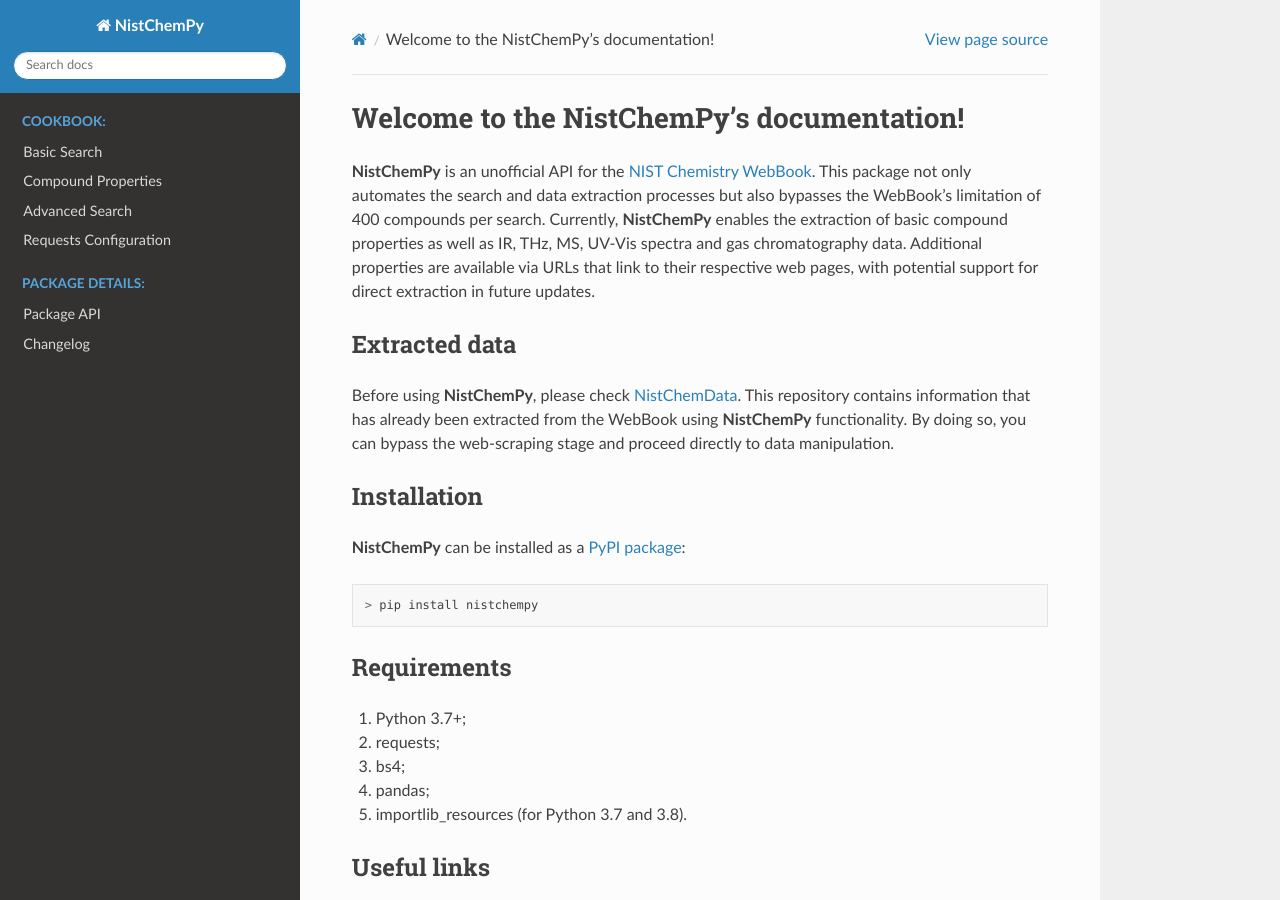
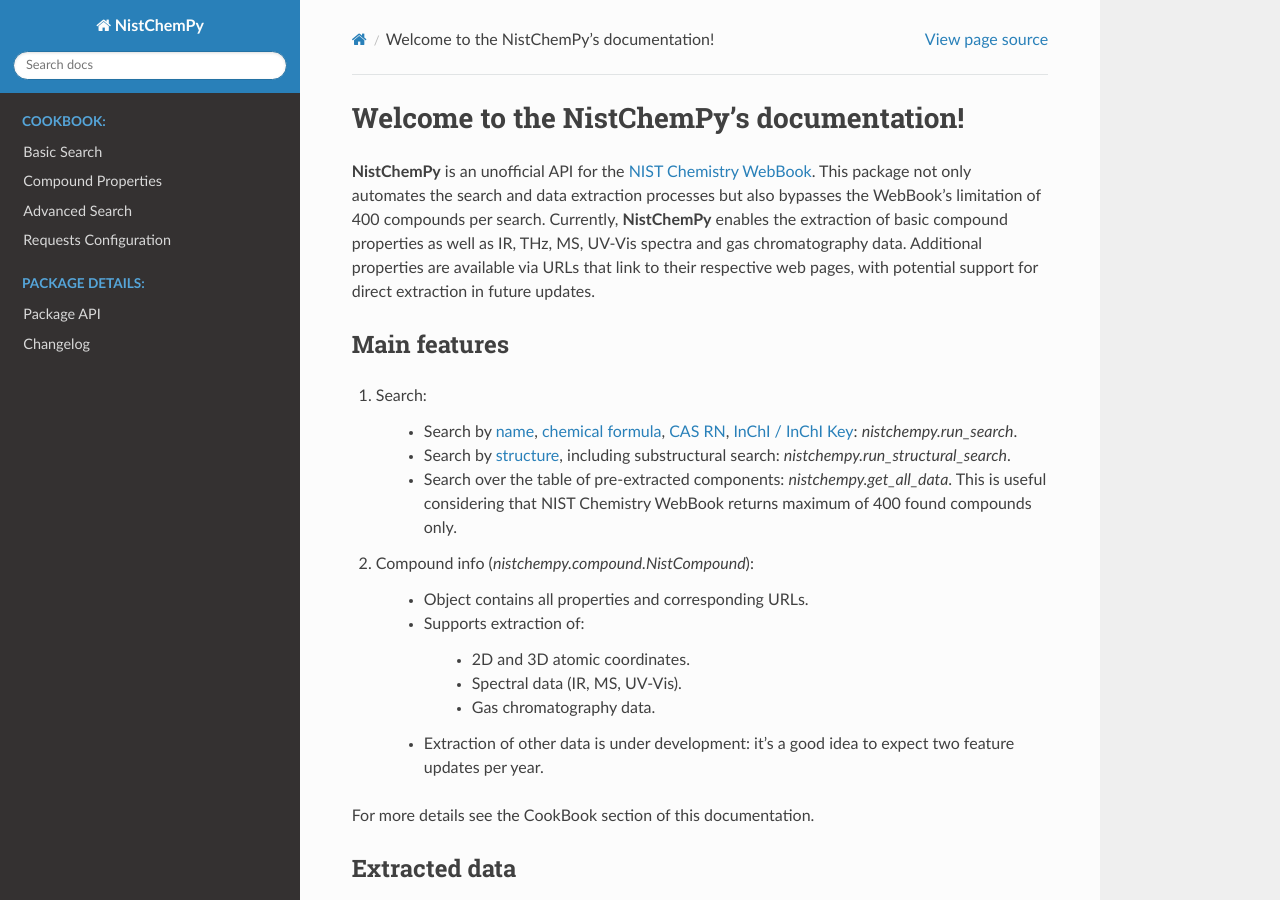
Before and after one commit to IvanChernyshov/NistChemPy, a Sphinx documentation site: the page built from docs/index.rst, in a window 1280 px wide and 900 px high. Built offline with Sphinx 7.4.7 and the Read the Docs theme 3.1.0, drawn with Linux system fonts in a browser that asks for light colours.

```diff
--- a/docs/index.rst
+++ b/docs/index.rst
@@ -26,6 +26,34 @@ Welcome to the NistChemPy's documentation!
 This package not only automates the search and data extraction processes but also bypasses the WebBook's limitation of 400 compounds per search.
 Currently, **NistChemPy** enables the extraction of basic compound properties as well as IR, THz, MS, UV-Vis spectra and gas chromatography data.
 Additional properties are available via URLs that link to their respective web pages, with potential support for direct extraction in future updates.
+
+
+Main features
+=============
+
+#. Search:
+
+    * Search by `name <https://webbook.nist.gov/chemistry/name-ser/>`_, `chemical formula <https://webbook.nist.gov/chemistry/form-ser/>`_, `CAS RN <https://webbook.nist.gov/chemistry/cas-ser/>`_, `InChI / InChI Key <https://webbook.nist.gov/chemistry/inchi-ser/>`_: `nistchempy.run_search`.
+
+    * Search by `structure <https://webbook.nist.gov/chemistry/str-file/>`_, including substructural search: `nistchempy.run_structural_search`.
+
+    * Search over the table of pre-extracted components: `nistchempy.get_all_data`. This is useful considering that NIST Chemistry WebBook returns maximum of 400 found compounds only.
+
+#. Compound info (`nistchempy.compound.NistCompound`):
+
+    * Object contains all properties and corresponding URLs.
+
+    * Supports extraction of:
+
+        * 2D and 3D atomic coordinates.
+
+        * Spectral data (IR, MS, UV-Vis).
+
+        * Gas chromatography data.
+
+    * Extraction of other data is under development: it's a good idea to expect two feature updates per year.
+
+For more details see the CookBook section of this documentation.
 
 
 Extracted data
```
Also changed, not shown: README.md (+28 -0 lines), docs/source/changelog.rst (+6 -2 lines).
